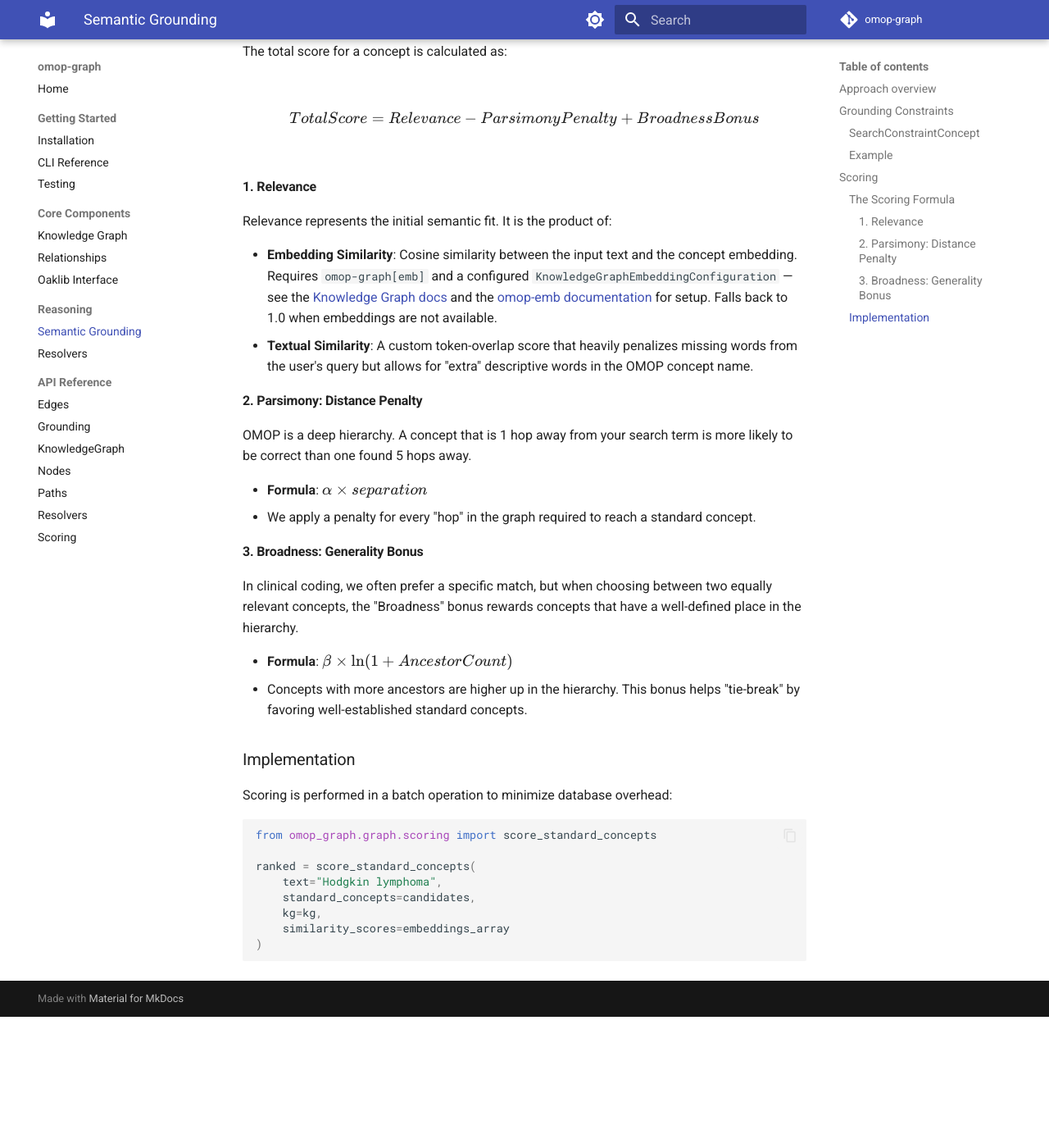
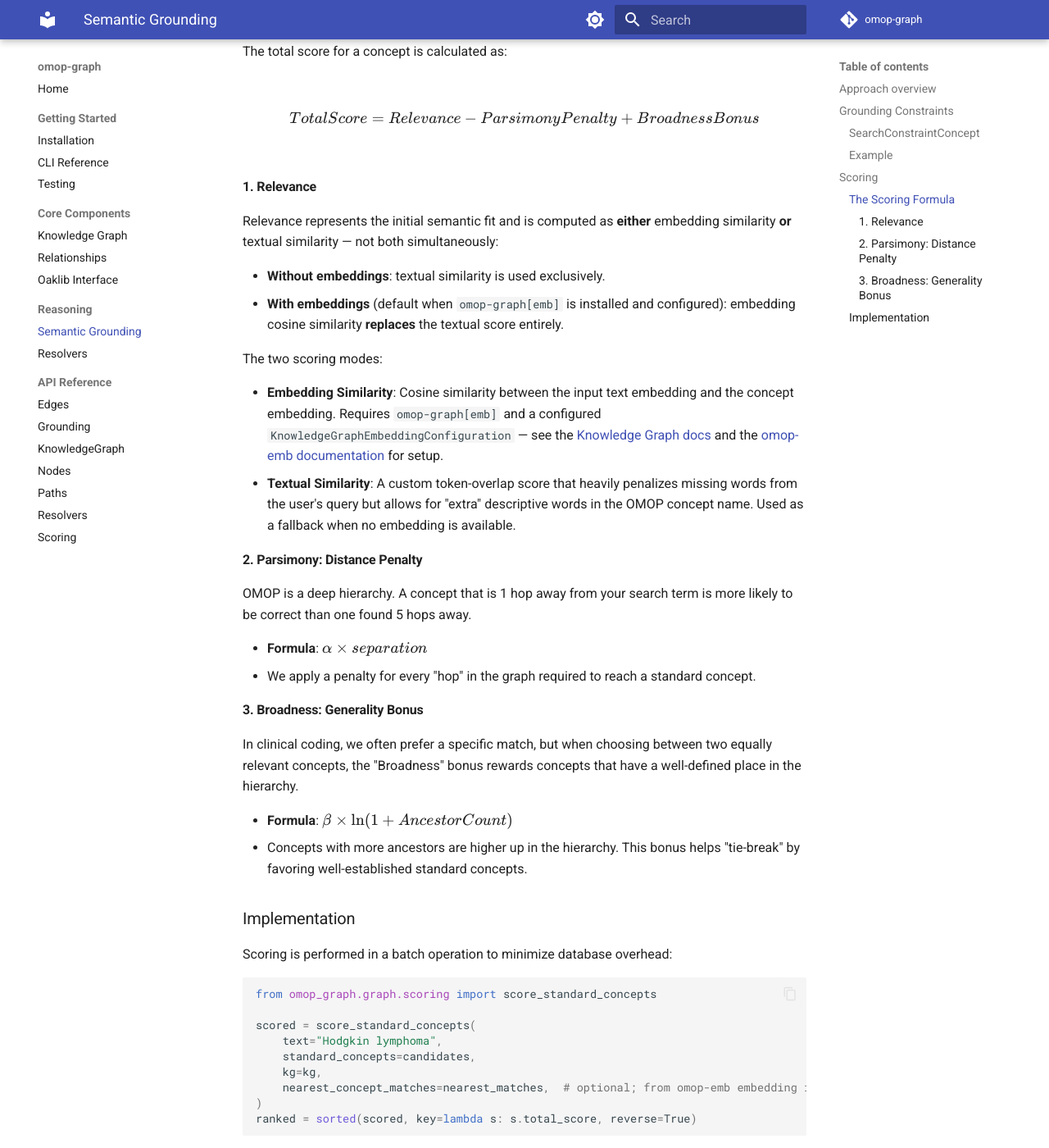
Before and after one commit to AustralianCancerDataNetwork/omop-graph, an MkDocs documentation site: the page built from docs/reasoning/grounding.md, in a window 1280 px wide and 1400 px high, scrolled down 2972 px. Shown: the whole window at 82% size. Built offline with MkDocs 1.6.1 and Material for MkDocs 9.7.7, drawn with Linux system fonts in a browser that asks for light colours; comment, search, counter and statistics services are not loaded; before the commit the page ends 4212 px from its top, so only the background shows below that.

Commit message:
Fix scoring and grounding description and variable names

````diff
--- a/docs/reasoning/grounding.md
+++ b/docs/reasoning/grounding.md
@@ -90,10 +90,15 @@ TotalScore = Relevance - ParsimonyPenalty + BroadnessBonus
 $$
 
 #### 1. Relevance
-Relevance represents the initial semantic fit. It is the product of:
+Relevance represents the initial semantic fit and is computed as **either** embedding similarity **or** textual similarity — not both simultaneously:
 
-- **Embedding Similarity**: Cosine similarity between the input text and the concept embedding. Requires `omop-graph[emb]` and a configured `KnowledgeGraphEmbeddingConfiguration` — see the [Knowledge Graph docs](../graph/kg.md#embedding-configuration) and the [omop-emb documentation](https://australiancancerdatanetwork.github.io/omop-emb/) for setup. Falls back to 1.0 when embeddings are not available.
-- **Textual Similarity**: A custom token-overlap score that heavily penalizes missing words from the user's query but allows for "extra" descriptive words in the OMOP concept name.
+- **Without embeddings**: textual similarity is used exclusively.
+- **With embeddings** (default when `omop-graph[emb]` is installed and configured): embedding cosine similarity **replaces** the textual score entirely.
+
+The two scoring modes:
+
+- **Embedding Similarity**: Cosine similarity between the input text embedding and the concept embedding. Requires `omop-graph[emb]` and a configured `KnowledgeGraphEmbeddingConfiguration` — see the [Knowledge Graph docs](../graph/kg.md#embedding-configuration) and the [omop-emb documentation](https://australiancancerdatanetwork.github.io/omop-emb/) for setup.
+- **Textual Similarity**: A custom token-overlap score that heavily penalizes missing words from the user's query but allows for "extra" descriptive words in the OMOP concept name. Used as a fallback when no embedding is available.
 
 #### 2. Parsimony: Distance Penalty
 OMOP is a deep hierarchy. A concept that is 1 hop away from your search term is more likely to be correct than one found 5 hops away.
@@ -113,10 +118,11 @@ Scoring is performed in a batch operation to minimize database overhead:
 ```python
 from omop_graph.graph.scoring import score_standard_concepts
 
-ranked = score_standard_concepts(
+scored = score_standard_concepts(
     text="Hodgkin lymphoma",
     standard_concepts=candidates,
     kg=kg,
-    similarity_scores=embeddings_array
+    nearest_concept_matches=nearest_matches,  # optional; from omop-emb embedding index
 )
+ranked = sorted(scored, key=lambda s: s.total_score, reverse=True)
 ```
````
Also changed, not shown: 2 other files.
